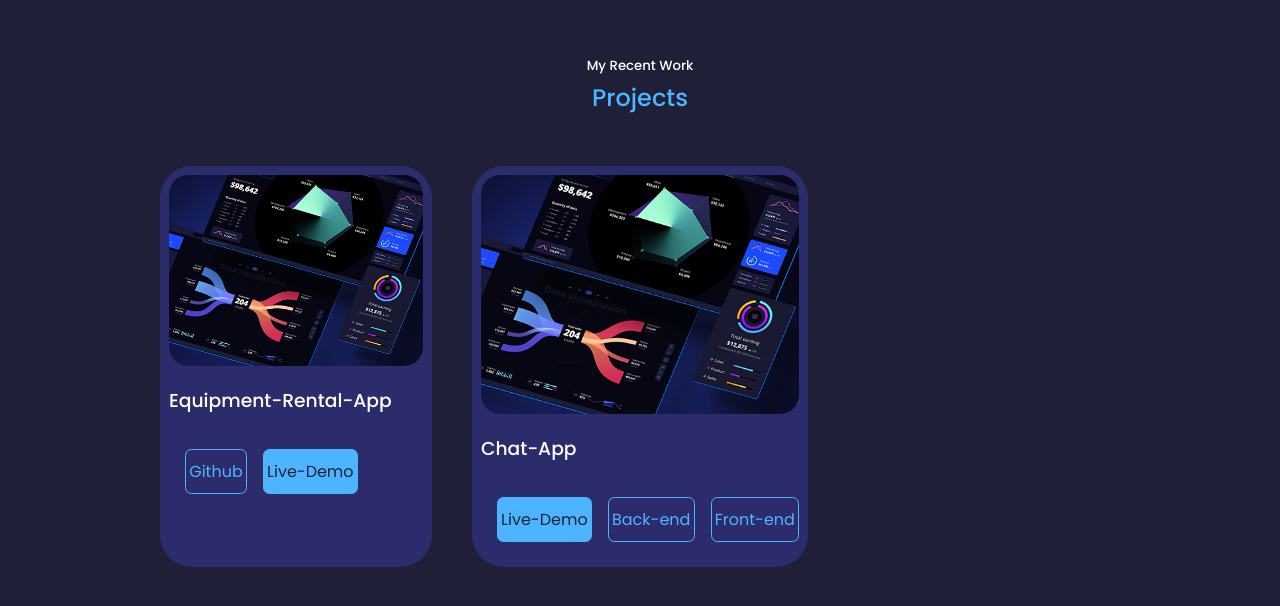
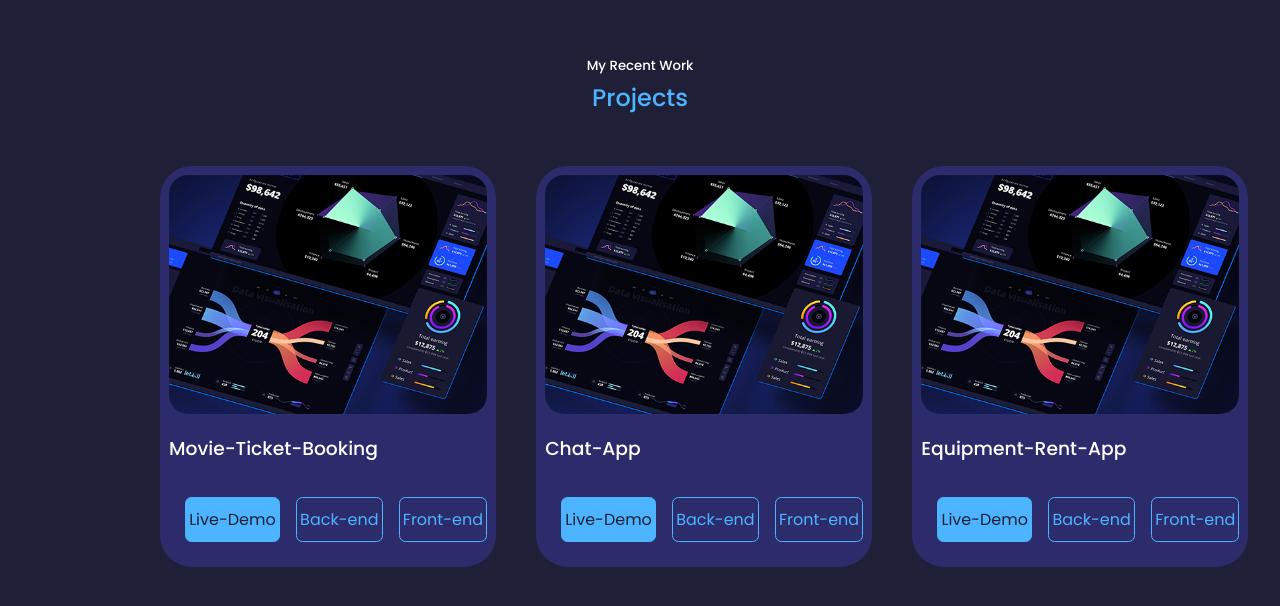
Before and after one commit to ShobiyaL/portfolio, a React (Create React App) app: page / in a window 1280 px wide. Shown: the part 2489-3095 px from the top of the page. Built offline with nearby package versions, Linux system fonts and the light colour scheme.

Commit message:
works good

```diff
--- a/src/components/projects/Projects.jsx
+++ b/src/components/projects/Projects.jsx
@@ -12,14 +12,16 @@ function Projects (){
          <h2>Projects</h2>
          <div className="container projects__container">
 
-            <article className="projects__item">
+         <article className="projects__item">
                 <div className="projects__item-image">
                   <img src={projectImage} alt="..." />
                 </div>
-                <h3>Equipment-Rental-App</h3>
+                <h3>Movie-Ticket-Booking</h3>
                 <div className="projects__cta">
-                <a href="http://github.com" target="_blank" className="btn">Github</a>
-                <a href="https://dribble.com/Alien_Pixels" target="_blank" className="btn btn-primary">Live-Demo</a>
+                <a href="https://courageous-crumble-60e886.netlify.app/" target="_blank" className="btn btn-primary">Live-Demo</a>
+                <a href="https://github.com/ShobiyaL/Movie-Ticket-Application-backend" target="_blank" className="btn ">Back-end</a>
+                <a href="https://github.com/ShobiyaL/movie-ticket-app-client/" target="_blank" className="btn">Front-end</a>
+
                 </div>
             </article>
             <article className="projects__item">
@@ -34,6 +36,18 @@ function Projects (){
 
                 </div>
             </article>
+            <article className="projects__item">
+                <div className="projects__item-image">
+                  <img src={projectImage} alt="..." />
+                </div>
+                <h3>Equipment-Rent-App</h3>
+                <div className="projects__cta">
+                <a href="https://equip-rental-dfbf7e.netlify.app/" target="_blank" className="btn btn-primary">Live-Demo</a>
+                <a href="https://github.com/ShobiyaL/equipment-rental-app-server.git" target="_blank" className="btn ">Back-end</a>
+                <a href="https://github.com/ShobiyaL/equipment-rental-client.git" target="_blank" className="btn">Front-end</a>
+
+                </div>
+            </article>
 
          </div>
         </section>
```
